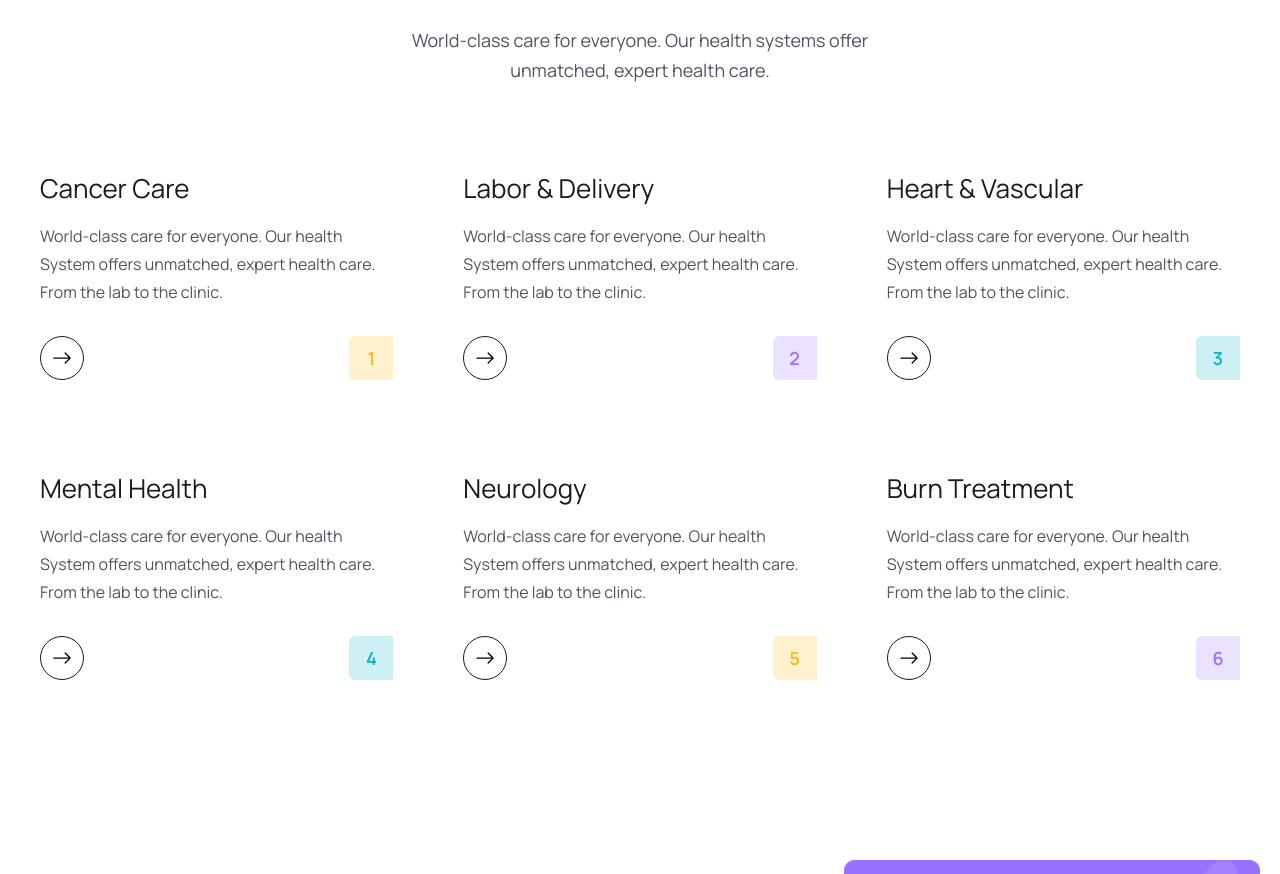
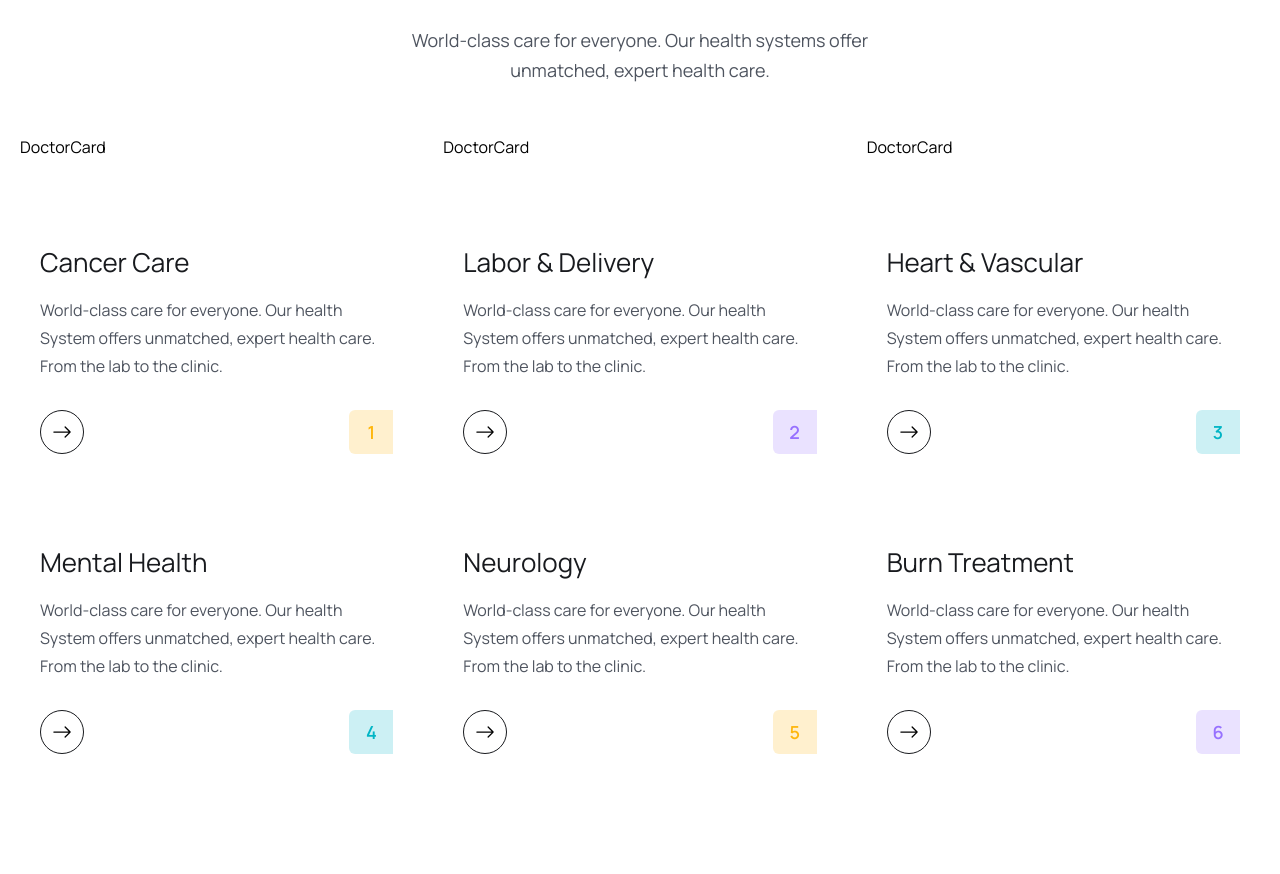
Before and after one commit to Keerikadan03/DAMS, a React (Vite) app in the folder frontend/: page / in a window 1280 px wide. Shown: the part 2424-3298 px from the top of the page. Built offline with nearby package versions, Linux system fonts and the light colour scheme.

Commit message:
DoctotList completed

```diff
--- /dev/null
+++ b/frontend/src/components/Doctors/DoctorCard.jsx
@@ -0,0 +1,9 @@
+import React from 'react'
+
+const DoctorCard = () => {
+  return (
+    <div>DoctorCard</div>
+  )
+}
+
+export default DoctorCard
--- /dev/null
+++ b/frontend/src/components/Doctors/DoctorList.jsx
@@ -0,0 +1,14 @@
+import React from 'react';
+
+import { doctors } from '../../assets/data/doctors';
+import DoctorCard from './DoctorCard';
+
+
+const DoctorsList = () => {
+  return (
+    <div className="grid grid-cols-1 sm:grid-cols-2 md:grid-cols-3 gap-5 lg:gap-[30px] mt-[30px] lg:mt-[50px]">
+      {doctors.map((doctors,index)=> (<DoctorCard key={index} doctor={doctors}/>))}</div>
+  )
+}
+
+export default DoctorsList
--- a/frontend/src/pages/Home.jsx
+++ b/frontend/src/pages/Home.jsx
@@ -1,14 +1,15 @@
+import React from 'react'
+import { BsArrowRight } from 'react-icons/bs'
+import { Link } from 'react-router-dom'
+import featureImg from '../assets/images/feature-img.png'
 import heroImg01 from '../assets/images/hero-img01.png'
 import heroImg02 from '../assets/images/hero-img02.png'
 import heroImg03 from '../assets/images/hero-img03.png'
 import icon01 from '../assets/images/icon01.png'
 import icon02 from '../assets/images/icon02.png'
 import icon03 from '../assets/images/icon03.png'
-import featureImg from '../assets/images/feature-img.png'
-import { Link } from 'react-router-dom'
-import { BsArrowRight } from 'react-icons/bs'
-import React from 'react'
 import About from '../components/About/About'
+import DoctorsList from '../components/Doctors/DoctorList'
 import ServiceList from '../components/Services/ServiceList'
 
 const Home = () => {
@@ -163,6 +164,7 @@ const Home = () => {
             <h2 className='heading text-center'>Our medical services</h2>
             <p className='text_para text-center'>World-class care for everyone. Our health systems offer unmatched, expert health care.</p>
           </div>
+          <DoctorsList/>
           <ServiceList />
         </div>
       </section>
```
Also changed, not shown: frontend/src/routes/Routers.jsx (+5 -5 lines).
